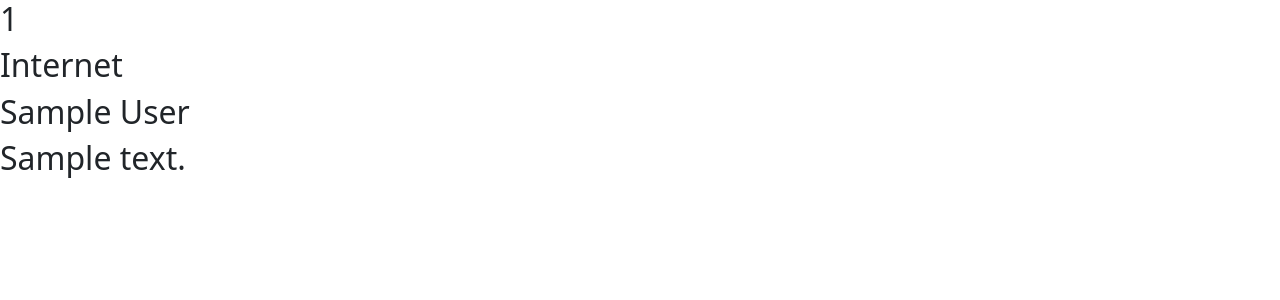
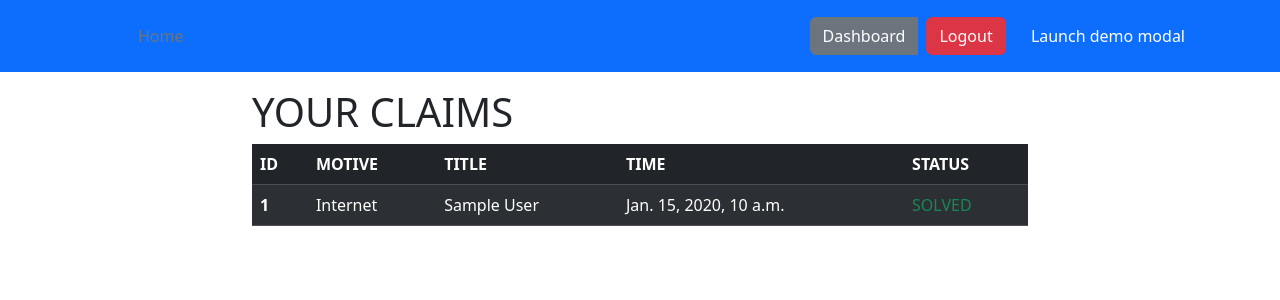
Before and after one commit to JRA2002/crm_users, a Django app: page /complaint_list/ in a window 1280 px wide. Shown: the top 300 px of the page. Run offline with Django 5.2, Linux system fonts and the light colour scheme; a user stored in the database is signed in; tables that the repository leaves empty hold one stand-in row (values such as "Sample post").

Commit message:
app finished

```diff
--- a/core/settings.py
+++ b/core/settings.py
@@ -38,6 +38,8 @@
     "django.contrib.messages",
     "django.contrib.staticfiles",
     "users",
+    "crispy_forms",
+    "crispy_bootstrap4",
 ]
 
 MIDDLEWARE = [
@@ -125,3 +127,5 @@
 
 LOGIN_REDIRECT_URL = 'clienthome'
 LOGOUT_REDIRECT_URL = 'home'
+CRISPY_ALLOWED_TEMPLATE_PACKS = "bootstrap4"
+CRISPY_TEMPLATE_PACK = "bootstrap4"
--- a/templates/users/complaint_list.html
+++ b/templates/users/complaint_list.html
@@ -1,14 +1,35 @@
 {% extends 'base.html' %}
 
 {% block content %}
-{% if user.is_authenticated %}
-    {% for item in complaints %}
-    <h2>{{item.id}}</h2>
-    <h2>{{item.motive}}</h2>
-    <h2>{{item.title}}</h2>
-    <h2>{{item.description}}</h2>
-    {% endfor %}
-{% else %}
-<h1>NOTHING TO SHOW</h1>
-{% endif %}
+<div class="container mt-3 pd-3" style="width: 50rem">
+    <h1>YOUR CLAIMS</h1>
+    {% if user.is_authenticated %}
+    <table class="table table-dark table-striped ">
+        <thead>
+          <tr>
+            <th scope="col">ID</th>
+            <th scope="col">MOTIVE</th>
+            <th scope="col">TITLE</th>
+            <th scope="col">TIME</th>
+            <th scope="col">STATUS</th>
+          </tr>
+        </thead>
+        <tbody>
+            {% for item in complaints %}
+          <tr>
+            <th scope="row">{{item.id}}</th>
+            <td>{{item.motive}}</td>
+            <td>{{item.title}}</td>
+            <td>{{item.time}}</td>
+            {% if item.status == False %}
+            <td class="text-danger">PENDING</td>
+            {% else %}
+            <td class="text-success">SOLVED</td>
+            {% endif %}
+          </tr>
+          {% endfor %}
+        </tbody>
+      </table>
+      {% endif %}
+</div>
 {% endblock %}
--- a/templates/users/nav.html
+++ b/templates/users/nav.html
@@ -0,0 +1,58 @@
+{% if user.is_authenticated %}
+<header class="p-3 text-bg-primary">
+{% else %}
+<header class="p-3 text-bg-dark">
+{% endif %}
+    <div class="container">
+      <div class="d-flex flex-wrap align-items-center justify-content-center justify-content-lg-start">
+        <a href="/" class="d-flex align-items-center mb-2 mb-lg-0 text-white text-decoration-none">
+          <svg class="bi me-2" width="40" height="32" role="img" aria-label="Bootstrap"><use xlink:href="#bootstrap"/></svg>
+        </a>
+
+        <ul class="nav col-12 col-lg-auto me-lg-auto mb-2 justify-content-center mb-md-0">
+          <li><a href="{% url 'home' %}" class="nav-link px-2 text-secondary">Home</a></li>
+        </ul>
+
+        <div class="text-end">
+        {% if user.is_authenticated %}
+        <div class="btn-group">
+            <a class="btn btn-secondary me-2" href="{% url 'clienthome' %}">Dashboard</a>
+            <form action="{% url 'logout' %}" method="post">
+                {% csrf_token %}
+                <button class="btn btn-danger me-2" type="submit">Logout</button>
+                <!-- Button trigger modal -->
+<button type="button" class="btn btn-primary" data-bs-toggle="modal" data-bs-target="#exampleModal">
+    Launch demo modal
+  </button>
+
+  <!-- Modal -->
+  <div class="modal fade" id="exampleModal" tabindex="-1" aria-labelledby="exampleModalLabel" aria-hidden="true">
+    <div class="modal-dialog">
+      <div class="modal-content">
+        <div class="modal-header">
+          <h1 class="modal-title fs-5" id="exampleModalLabel">Modal title</h1>
+          <button type="button" class="btn-close" data-bs-dismiss="modal" aria-label="Close"></button>
+        </div>
+        <div class="modal-body">
+          ...
+        </div>
+        <div class="modal-footer">
+          <button type="button" class="btn btn-secondary" data-bs-dismiss="modal">Close</button>
+          <button type="button" class="btn btn-primary">Save changes</button>
+        </div>
+      </div>
+    </div>
+  </div>
+            </form>
+
+        </div>
+
+        {% else %}
+        <a class="btn btn-primary me-2" href="{% url 'login' %}">Login</a>
+        <a class="btn btn-warning" href="{% url 'registration' %}">SignUp</a>
+        {% endif %}
+
+        </div>
+      </div>
+    </div>
+</header>
--- a/users/forms.py
+++ b/users/forms.py
@@ -2,13 +2,15 @@
 from django.contrib.auth.models import User
 from .models import Client
 from django import forms
+
 
 class LoginForm(AuthenticationForm):
     pass
 class ComplaintForm(forms.ModelForm):
     class Meta:
         model = Client
-        fields = ["user","motive", "title","description"]
+        fields = ["motive", "title","description"]
+
 
 class RegistrationForm(UserCreationForm):
     email = forms.EmailField(label='Email')
--- a/users/models.py
+++ b/users/models.py
@@ -13,7 +13,9 @@
     user = models.ForeignKey(User, on_delete=models.CASCADE)
     title = models.CharField(max_length=40, blank=False, null=True, help_text="Title of your problem")
     motive = models.CharField(max_length=10, choices=CHOICES)
-    description = models.TextField(max_length=150, help_text="Describe ypur problem ...")
+    description = models.TextField(max_length=150, help_text="Describe your problem ...")
+    time = models.DateTimeField(auto_now_add=True)
+    status = models.BooleanField(default=False)
 
     def __str__(self):
         return self.user.username
--- a/users/views.py
+++ b/users/views.py
@@ -29,8 +29,11 @@
     if request.method == 'POST':
         form = ComplaintForm(request.POST)
         if form.is_valid():
-            form.save()
-            messages.success(request, '¡Complaint enviado con éxito!')
+            complaint = form.save(commit=False)
+            complaint.user = request.user
+            complaint.save()
+            id_complaint = complaint.id
+            messages.success(request, f'¡Complaint N° {id_complaint} sent successfully!')
             return render(request, 'users/client_home.html')
     else:
         form = ComplaintForm()
@@ -39,8 +42,8 @@
 class ClientHome(LoginRequiredMixin, TemplateView):
     template_name = "users/client_home.html"
 
-class RegistrationView(SuccessMessageMixin, View):
-    success_message = 'hollaaa'
+class RegistrationView(View):
+
     def get(self, request):
         data = {
             'form': RegistrationForm()
```
Also changed, not shown: templates/registration/login.html (+10 -7 lines), templates/registration/registration.html (+19 -7 lines), templates/users/client_home.html (+11 -8 lines), templates/users/complaint_form.html (+6 -4 lines), templates/users/home.html (+27 -11 lines), users/migrations/0001_initial.py, users/migrations/0002_alter_client_motive.py (deleted), users/migrations/0002_alter_client_status.py (added), users/migrations/0003_client_title.py (deleted).
